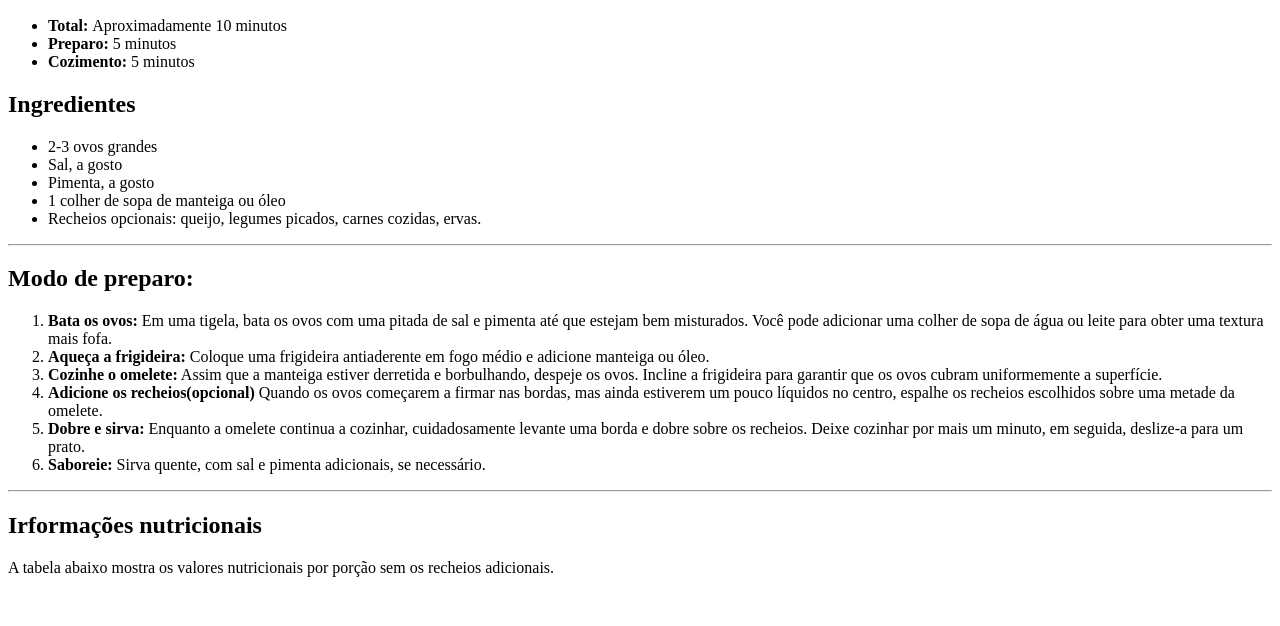
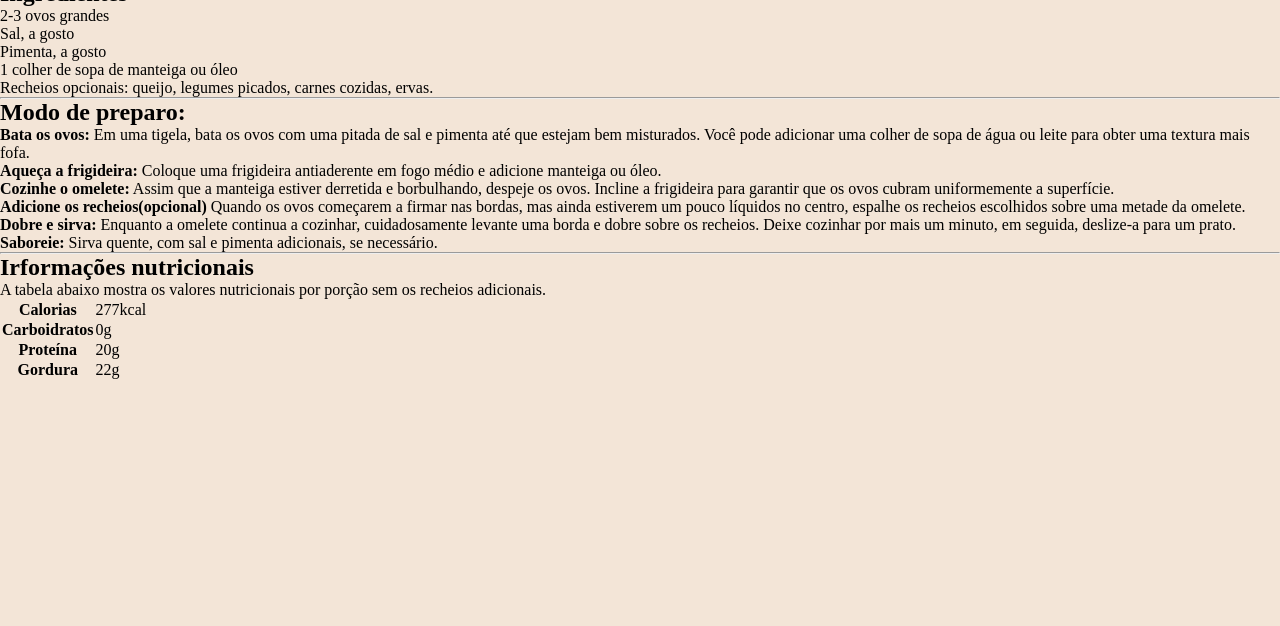
Before and after one commit to YagoTRush/receita-omelete, a plain HTML site: page index.html in a window 1280 px wide. Shown: the part 174-800 px from the top of the page. Drawn offline with Linux system fonts and the light colour scheme.

Commit message:
primeira esilização do arquivo style.css

```diff
--- a/index.html
+++ b/index.html
@@ -3,6 +3,10 @@
 <head>
     <meta charset="UTF-8">
     <meta name="viewport" content="width=device-width, initial-scale=1.0">
+    <link rel="preconnect" href="https://fonts.googleapis.com">
+    <link rel="preconnect" href="https://fonts.gstatic.com" crossorigin>
+    <link href="https://fonts.googleapis.com/css2?family=Lora:ital,wght@0,400..700;1,400..700&family=Outfit:wght@100..900&display=swap" rel="stylesheet">
+    <link rel="stylesheet" href="style.css">
     <title>Receita do Omelete</title>
 </head>
 <body>
@@ -82,10 +86,26 @@
                 <p>A tabela abaixo mostra os valores nutricionais por porção sem os recheios adicionais.</p>
 
                 <table>
+                    <tr>
+                        <th>Calorias</th>
+                        <td>277kcal</td>
+                    </tr>
 
+                    <tr>
+                        <th>Carboidratos</th>
+                        <td>0g</td>
+                    </tr>
+
+                    <tr>
+                        <th>Proteína</th>
+                        <td>20g</td>
+                    </tr>
+
+                    <tr>
+                        <th>Gordura</th>
+                        <td>22g</td>
+                    </tr>
                 </table>
-
-
         </div>
     </div>
 </body>
--- /dev/null
+++ b/style.css
@@ -0,0 +1,9 @@
+*{
+    margin: 0;
+    padding: 0;
+    box-sizing: border-box;
+}
+
+body{
+    background-color: #f3e5d7;
+}
```
